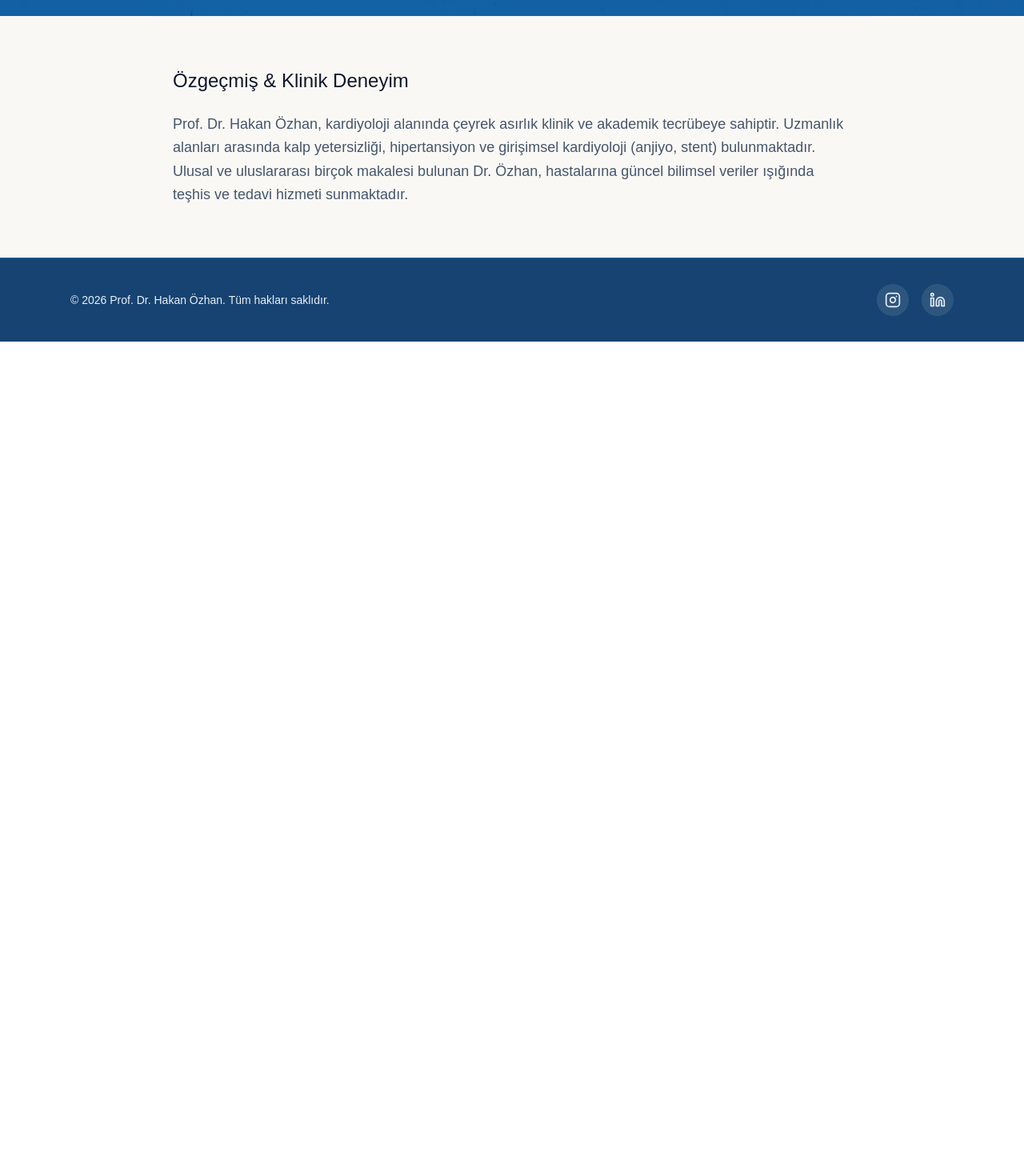
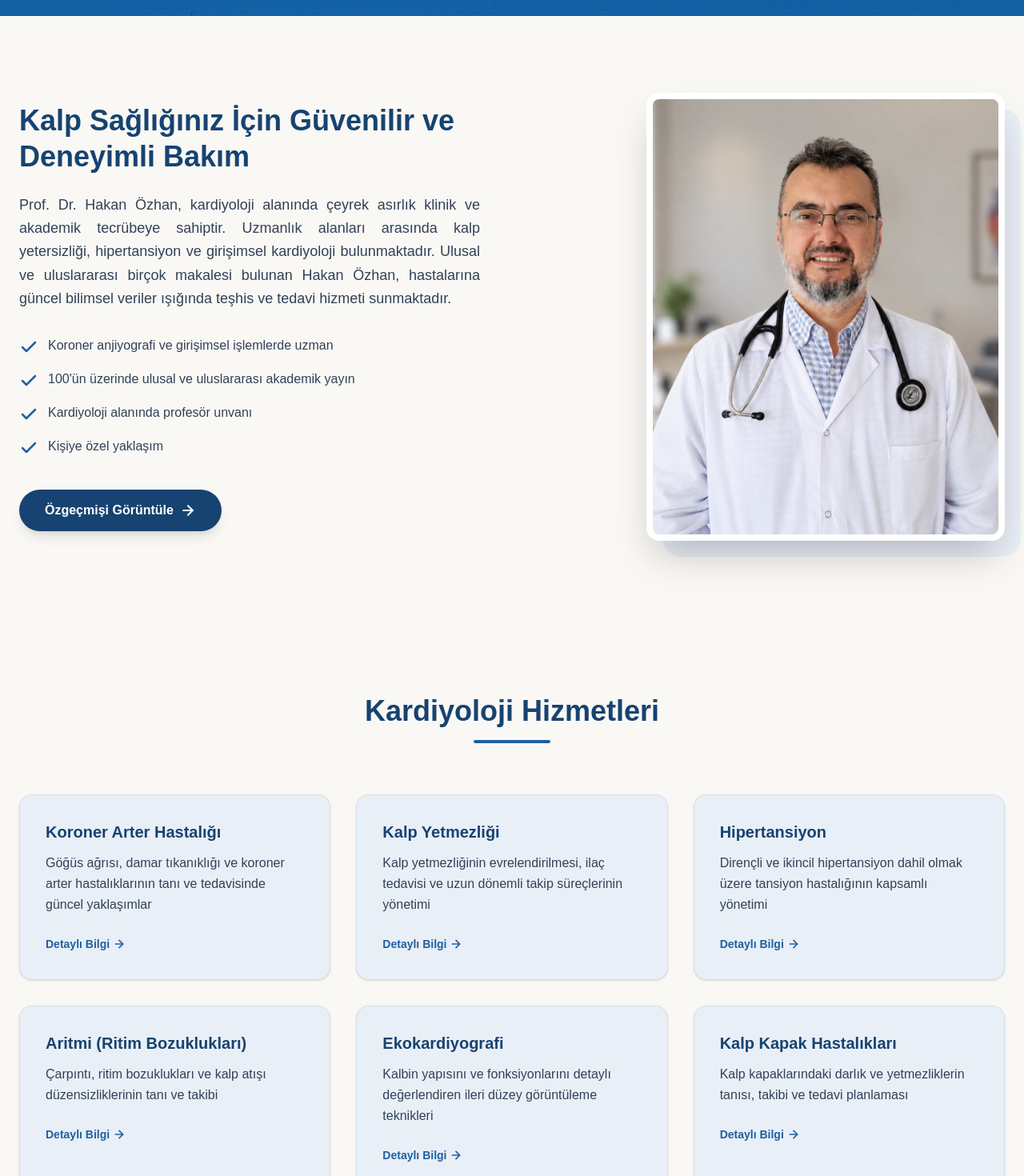
Before and after one commit to elifozhan1/Personal-Website, a Next.js app: page / in a window 1280 px wide. Shown: the part 780-2250 px from the top of the page at 80% size. Before the commit the page ends 1207 px from the top, so only its background shows below. Built offline with nearby package versions, Linux system fonts and the light colour scheme.

Commit message:
Fixed homepage and contact page

```diff
--- a/src/app/iletisim/page.tsx
+++ b/src/app/iletisim/page.tsx
@@ -71,7 +71,7 @@ export default function IletisimSayfasi() {
                     {/* Google Haritalar İframe */}
                     <div className="w-full h-80 rounded-2xl overflow-hidden shadow-sm border border-slate-100 bg-white">
                         <iframe
-                            src="https://www.google.com/maps/embed?pb=!1m18!1m12!1m3!1d3021.617451830356!2d30.391098600000003!3d40.7704379!2m3!1f0!2f0!3f0!3m2!1i1024!2i768!4f13.1!3m3!1m2!1s0x14ccb327eaaa3b91%3A0xc6931694ed52ff9!2s%C3%96zel%20Sakarya%20T%C4%B1p%20Merkezi!5e0!3m2!1str!2str!4v1789821798666!5m2!1str!2str"
+                            src="https://www.google.com/maps/embed?pb=!1m18!1m12!1m3!1d3021.617451830356!2d30.391098600000003!3d40.7704379!2m3!1f0!2f0!3f0!3m2!1i1024!2i768!4f13.1!3m3!1m2!1s0x14ccb321a58244c7%3A0x69025aa364335fcb!2sProf%20Dr.%20Hakan%20%C3%96zhan!5e0!3m2!1str!2str!4v1789825794600!5m2!1str!2str"
                             width="100%"
                             height="100%"
                             style={{ border: 0 }}
--- a/src/app/layout.tsx
+++ b/src/app/layout.tsx
@@ -2,6 +2,7 @@ import type { Metadata } from "next";
 import "./globals.css";
 import Navbar from "../components/Navbar";
 import Footer from "../components/Footer";
+import veri from "../data/isletme.json";
 
 export const metadata: Metadata = {
   title: "Prof. Dr. Hakan Özhan | Kardiyoloji Uzmanı",
@@ -13,8 +14,35 @@ export default function RootLayout({
 }: {
   children: React.ReactNode;
 }) {
+
+  // Google'ın okuyacağı SEO (Structured Data) Yapısı
+  const jsonLd = {
+    "@context": "https://schema.org",
+    "@type": "Physician",
+    "name": "Prof. Dr. Hakan Özhan",
+    "url": "https://www.sitenizinadi.com", // Siteniz yayına girince burayı güncellersiniz
+    "image": "https://www.sitenizinadi.com/profil.jpg",
+    "jobTitle": "Kardiyoloji Uzmanı",
+    "worksFor": {
+      "@type": "MedicalOrganization",
+      "name": "Sakarya Tıp Merkezi"
+    },
+    // İŞTE BURASI: Google'a bu hesapların doktora ait olduğunu söylüyoruz
+    "sameAs": [
+      "https://instagram.com/prof.dr.hakanozhan",
+      "https://tr.linkedin.com/in/prof-dr-hakan-%C3%B6zhan-72943525"
+    ]
+  };
+
   return (
     <html lang="tr" className="scroll-smooth">
+      <head>
+        {/* JSON-LD kodunu sayfaya gizlice (sadece botlar için) gömüyoruz */}
+        <script
+          type="application/ld+json"
+          dangerouslySetInnerHTML={{ __html: JSON.stringify(jsonLd) }}
+        />
+      </head>
       <body className="antialiased flex flex-col min-h-screen bg-[#faf8f4]">
 
         <Navbar />
--- a/src/app/page.tsx
+++ b/src/app/page.tsx
@@ -29,7 +29,7 @@ export default function Home() {
       {/* 1. TAM EKRAN HERO BÖLÜMÜ (Resimli Kısım) */}
       <div className="relative min-h-screen flex flex-col">
 
-        {/* ARKA PLAN RESMİ (Silinmedi, burada) */}
+        {/* ARKA PLAN RESMİ */}
         <div className="absolute inset-0 z-0">
           <Image
             src="/arkaplan.jpg"
@@ -43,7 +43,7 @@ export default function Home() {
         {/* KARARTMA FİLTRESİ */}
         <div className="absolute inset-0 bg-blue-900/70 z-10"></div>
 
-        {/* 3. ANA METİN (relative ve z-20 ile en üste alındı) */}
+        {/* ANA METİN (relative ve z-20 ile en üste alındı) */}
         <section className="relative z-20 flex-1 flex flex-col justify-center items-center text-center px-6">
           <h1 className="text-5xl md:text-6xl font-bold text-white mb-6 drop-shadow-lg">
             {veri.ad}
@@ -84,16 +84,146 @@ export default function Home() {
 
       </div>
 
-      <hr className="border-slate-100 max-w-4xl mx-auto" />
+      {/* --- YENİ ÖZGEÇMİŞ VE PROFİL BÖLÜMÜ --- */}
+      <section id="ozgecmis" className="py-24 px-6 max-w-7xl mx-auto">
+        <div className="grid grid-cols-1 lg:grid-cols-2 gap-12 lg:gap-20 items-center">
 
-      {/* 2. ÖZGEÇMİŞ VE DENEYİM BÖLÜMÜ */}
-      <section className="max-w-4xl mx-auto px-6 py-16">
-        <h3 className="text-2xl font-light text-slate-900 mb-6">Özgeçmiş & Klinik Deneyim</h3>
-        <p className="text-lg text-slate-600 leading-relaxed">
-          {veri.ozgecmis}
-        </p>
+          {/* Sol Taraf: Yazılar ve Maddeler */}
+          <div>
+            <h3 className="text-3xl md:text-4xl font-bold text-[#164371] mb-6 leading-tight">
+              Kalp Sağlığınız İçin Güvenilir ve Deneyimli Bakım
+            </h3>
+
+            {/* text-justify sınıfı ile metin sağa ve sola tam yaslandı */}
+            <p className="text-lg text-slate-700 leading-relaxed mb-8 text-justify">
+              {veri.ozgecmis}
+            </p>
+
+            <ul className="space-y-4">
+              {[
+                "Koroner anjiyografi ve girişimsel işlemlerde uzman",
+                "100'ün üzerinde ulusal ve uluslararası akademik yayın",
+                "Kardiyoloji alanında profesör unvanı",
+                "Kişiye özel yaklaşım"
+              ].map((madde, index) => (
+                <li key={index} className="flex items-start gap-3 text-slate-700 font-medium">
+                  {/* Onay (Tik) İkonu */}
+                  <svg className="w-6 h-6 text-[#1f60a2] shrink-0 mt-0.5" fill="none" stroke="currentColor" viewBox="0 0 24 24" strokeWidth="2.5" strokeLinecap="round" strokeLinejoin="round">
+                    <polyline points="20 6 9 17 4 12"></polyline>
+                  </svg>
+                  <span>{madde}</span>
+                </li>
+              ))}
+            </ul>
+
+            {/* YENİ: Özgeçmişi Görüntüle Butonu */}
+            <div className="mt-10">
+              <Link
+                href="/ozgecmis"
+                className="inline-flex items-center gap-2 px-8 py-3.5 bg-[#164371] text-white font-semibold rounded-full hover:bg-[#1f60a2] transition-colors shadow-lg group"
+              >
+                Özgeçmişi Görüntüle
+                {/* Ok İşareti (Üzerine gelindiğinde hafif sağa kayar) */}
+                <svg className="w-5 h-5 group-hover:translate-x-1 transition-transform" fill="none" stroke="currentColor" viewBox="0 0 24 24" strokeWidth="2.5" strokeLinecap="round" strokeLinejoin="round">
+                  <path d="M5 12h14"></path>
+                  <path d="m12 5 7 7-7 7"></path>
+                </svg>
+              </Link>
+            </div>
+          </div>
+
+          {/* Sağ Taraf: Fotoğraf */}
+          <div className="relative w-[90%] sm:w-4/5 md:w-full max-w-md mx-auto lg:ml-auto lg:mr-0 mt-12 lg:mt-0 z-10">
+
+            {/* Estetik Arka Plan Kutusu (#e9eff6) - Hizalamayı bozmayacak şekilde ayarlandı */}
+            <div className="absolute top-5 -right-5 w-full h-full bg-[#e9eff6] rounded-3xl -z-10"></div>
+
+            {/* Fotoğraf Alanı (Biraz daha büyük ve tam hizalı) */}
+            <div className="relative aspect-[4/5] rounded-2xl overflow-hidden shadow-2xl border-8 border-white bg-white">
+              <Image
+                src="/doktor_resim.png"
+                alt="Prof. Dr. Hakan Özhan"
+                fill
+                className="object-cover"
+              />
+            </div>
+
+          </div>
+
+        </div>
       </section>
 
+      {/* --- HİZMETLER BÖLÜMÜ --- */}
+      <section className="w-full #faf8f4  py-24 border-t border-slate-100">
+        <div className="max-w-7xl mx-auto px-6">
+
+          <div className="text-center mb-16">
+            <h3 className="text-3xl md:text-4xl font-bold text-[#164371] mb-4">Kardiyoloji Hizmetleri</h3>
+            <div className="w-24 h-1 bg-[#1f60a2] mx-auto rounded-full"></div>
+          </div>
+
+          {/* 6 Kutucuklu Grid Sistemi */}
+          <div className="grid grid-cols-1 md:grid-cols-2 lg:grid-cols-3 gap-8">
+            {veri.hizmetler.map((hizmet, index) => (
+
+              // İleride sayfaları oluşturduğumuzda href="/hizmetler/ilgili-hizmet" yapacağız
+              <Link
+                key={index}
+                href="#"
+                className="block p-8 bg-[#e9eff6] rounded-2xl shadow-sm hover:shadow-lg hover:-translate-y-1 transition-all duration-300 border border-[#1f60a2]/10 group"
+              >
+                <h4 className="text-xl font-bold text-[#164371] mb-3 group-hover:text-[#1f60a2] transition-colors">
+                  {hizmet.baslik}
+                </h4>
+                <p className="text-slate-700 leading-relaxed mb-6">
+                  {hizmet.detay}
+                </p>
+
+                {/* Ok işaretli "Detaylı Bilgi" yazısı */}
+                <span className="inline-flex items-center text-[#1f60a2] font-semibold text-sm group-hover:translate-x-2 transition-transform">
+                  Detaylı Bilgi
+                  <svg className="w-4 h-4 ml-1" fill="none" stroke="currentColor" viewBox="0 0 24 24" strokeWidth="2.5" strokeLinecap="round" strokeLinejoin="round">
+                    <path d="M5 12h14"></path>
+                    <path d="m12 5 7 7-7 7"></path>
+                  </svg>
+                </span>
+              </Link>
+
+            ))}
+          </div>
+
+        </div>
+      </section>
+
+      {/* --- RANDEVU BÖLÜMÜ --- */}
+      {/* Arka plan tamamen beyaz */}
+      <section className="w-full #faf8f4  pb-24">
+
+        {/* Üstteki 6'lı hizmet kutularıyla aynı sağ/sol hizasını sağlayan kapsayıcı */}
+        <div className="max-w-7xl mx-auto px-6">
+
+          {/* Lacivert Kutucuk */}
+          <div className="bg-[#164371] rounded-3xl p-10 md:p-16 text-center shadow-xl">
+
+            <h3 className="text-3xl md:text-4xl font-bold text-white mb-4">
+              Kalp Sağlığınız İçin İlk Adımı Atın
+            </h3>
+
+            <p className="text-lg text-[#e9eff6] max-w-2xl mx-auto mb-10">
+              Randevu talebiniz ve sorularınız için bize ulaşın. Size en uygun zamanda yanınızdayız.
+            </p>
+
+            <Link
+              href="/randevu"
+              className="inline-block px-10 py-4 bg-white text-[#164371] font-bold text-lg rounded-full hover:bg-slate-100 transition-colors shadow-lg"
+            >
+              Randevu Al
+            </Link>
+
+          </div>
+
+        </div>
+      </section>
     </main>
   );
 }
--- a/src/data/isletme.json
+++ b/src/data/isletme.json
@@ -3,12 +3,14 @@
   "unvan": "Kardiyoloji Uzmanı",
   "kurum": "Sakarya Tıp Merkezi",
   "aciklama": "Kalp sağlığınız için güncel tıbbi yaklaşımlar, bilimsel altyapı ve yılların getirdiği klinik tecrübe ile yanınızdayız.",
-  "ozgecmis": "Prof. Dr. Hakan Özhan, kardiyoloji alanında çeyrek asırlık klinik ve akademik tecrübeye sahiptir. Uzmanlık alanları arasında kalp yetersizliği, hipertansiyon ve girişimsel kardiyoloji (anjiyo, stent) bulunmaktadır. Ulusal ve uluslararası birçok makalesi bulunan Dr. Özhan, hastalarına güncel bilimsel veriler ışığında teşhis ve tedavi hizmeti sunmaktadır.",
+  "ozgecmis": "Prof. Dr. Hakan Özhan, kardiyoloji alanında çeyrek asırlık klinik ve akademik tecrübeye sahiptir. Uzmanlık alanları arasında kalp yetersizliği, hipertansiyon ve girişimsel kardiyoloji bulunmaktadır. Ulusal ve uluslararası birçok makalesi bulunan Hakan Özhan, hastalarına güncel bilimsel veriler ışığında teşhis ve tedavi hizmeti sunmaktadır.",
   "hizmetler": [
-    { "baslik": "Klinik Kardiyoloji", "detay": "Hipertansiyon, kalp yetersizliği, kolesterol ve ritim bozukluklarının tanı ve takibi." },
-    { "baslik": "Girişimsel Kardiyoloji", "detay": "Koroner anjiyografi, balon ve stent işlemleri ile damar tıkanıklıklarının tedavisi." },
-    { "baslik": "Ekokardiyografi (EKO)", "detay": "Kalp kası ve kapakçıklarının gelişmiş ultrasonografik yöntemlerle detaylı incelenmesi." },
-    { "baslik": "Check-Up ve Risk Analizi", "detay": "Kalp krizi risk değerlendirmesi ve koruyucu kardiyoloji hizmetleri." }
+    { "baslik": "Koroner Arter Hastalığı", "detay": "Göğüs ağrısı, damar tıkanıklığı ve koroner arter hastalıklarının tanı ve tedavisinde güncel yaklaşımlar" },
+    { "baslik": "Kalp Yetmezliği", "detay": "Kalp yetmezliğinin evrelendirilmesi, ilaç tedavisi ve uzun dönemli takip süreçlerinin yönetimi" },
+    { "baslik": "Hipertansiyon", "detay": "Dirençli ve ikincil hipertansiyon dahil olmak üzere tansiyon hastalığının kapsamlı yönetimi" },
+    { "baslik": "Aritmi (Ritim Bozuklukları)", "detay": "Çarpıntı, ritim bozuklukları ve kalp atışı düzensizliklerinin tanı ve takibi" },
+    { "baslik": "Ekokardiyografi", "detay": "Kalbin yapısını ve fonksiyonlarını detaylı değerlendiren ileri düzey görüntüleme teknikleri" },
+    { "baslik": "Kalp Kapak Hastalıkları", "detay": "Kalp kapaklarındaki darlık ve yetmezliklerin tanısı, takibi ve tedavi planlaması" }
   ],
   "sosyal": [
     { "platform": "LinkedIn", "url": "https://www.linkedin.com/in/prof-dr-hakan-%C3%B6zhan-72943525/" },
```
Also changed, not shown: public/doktor.jpeg (added), public/doktor_resim.png (added).
